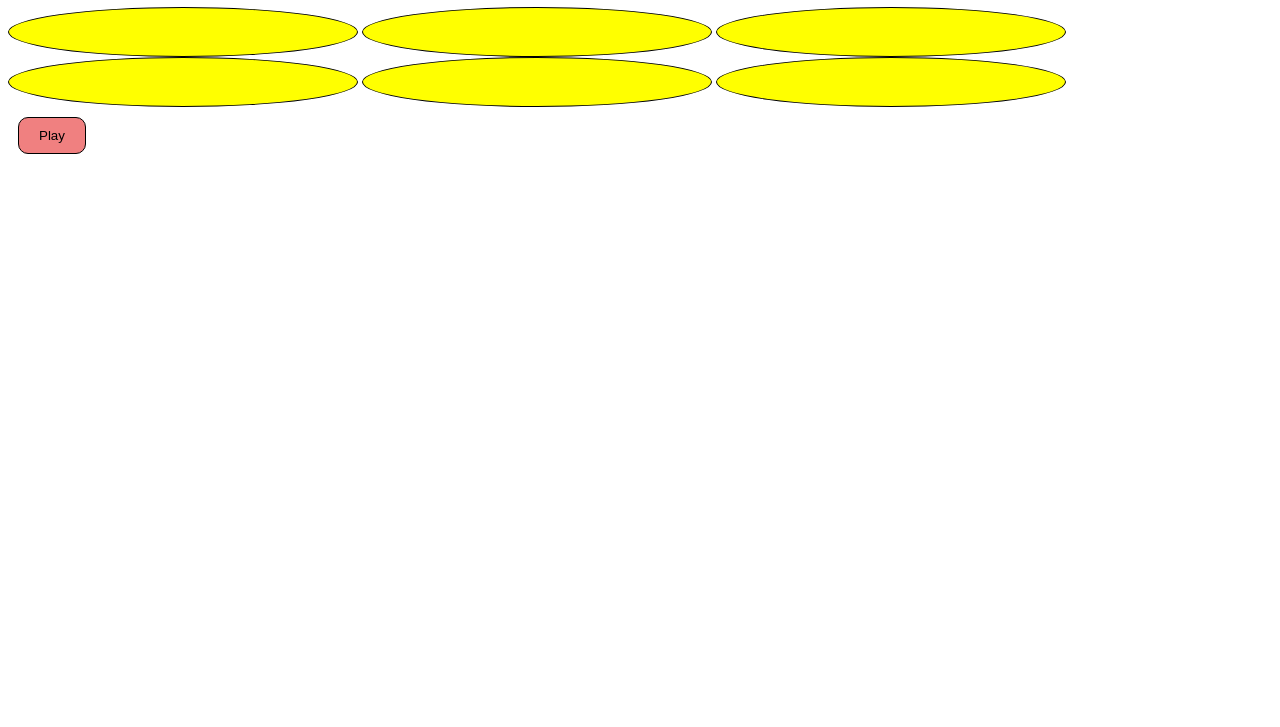
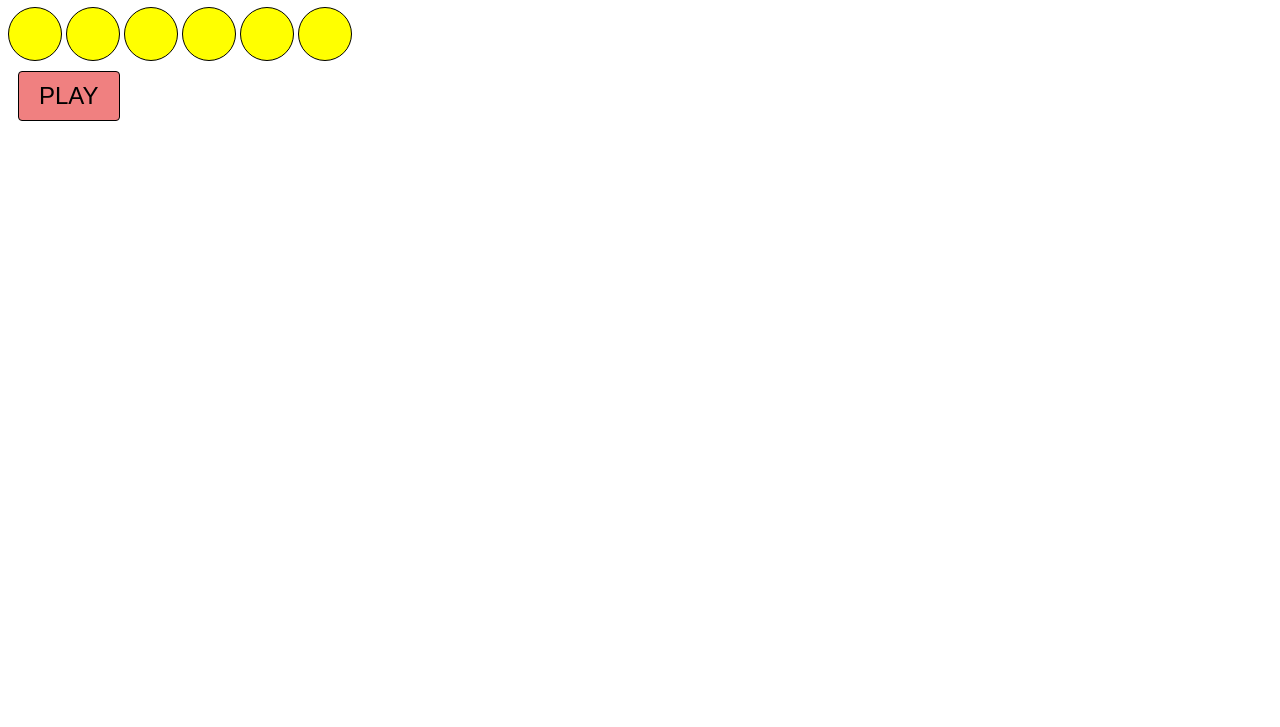
Before and after one commit to BlazejBielski/lotto_js, a plain HTML site: page index.html in a window 1280 px wide. Shown: the part 73-800 px from the top of the page. Drawn offline with Linux system fonts and the light colour scheme.

Commit message:
finall version

```diff
--- a/style.css
+++ b/style.css
@@ -1,6 +1,6 @@
 section input {
-    width: 32;
-    height: 32;
+    width: 32px;
+    height: 32px;
     border-radius: 50%;
     background: yellow;
     border: 1px solid black;
@@ -14,8 +14,17 @@ section input {
 #playBtn {
     margin: 10px;
     border: 1px solid black;
+    border-radius: 30%;
     background: lightcoral;
     font-family: sans-serif;
     padding: 10px 20px;
-    border-radius: 10px;
+    border-radius: 4px;
+    font-size: 24px;
+    text-transform: uppercase;
+    cursor: pointer;
+    transition: all 400ms;
 }
+
+#PlayBtn:hover{
+    background: rgb(250, 210, 227);
+}
```
